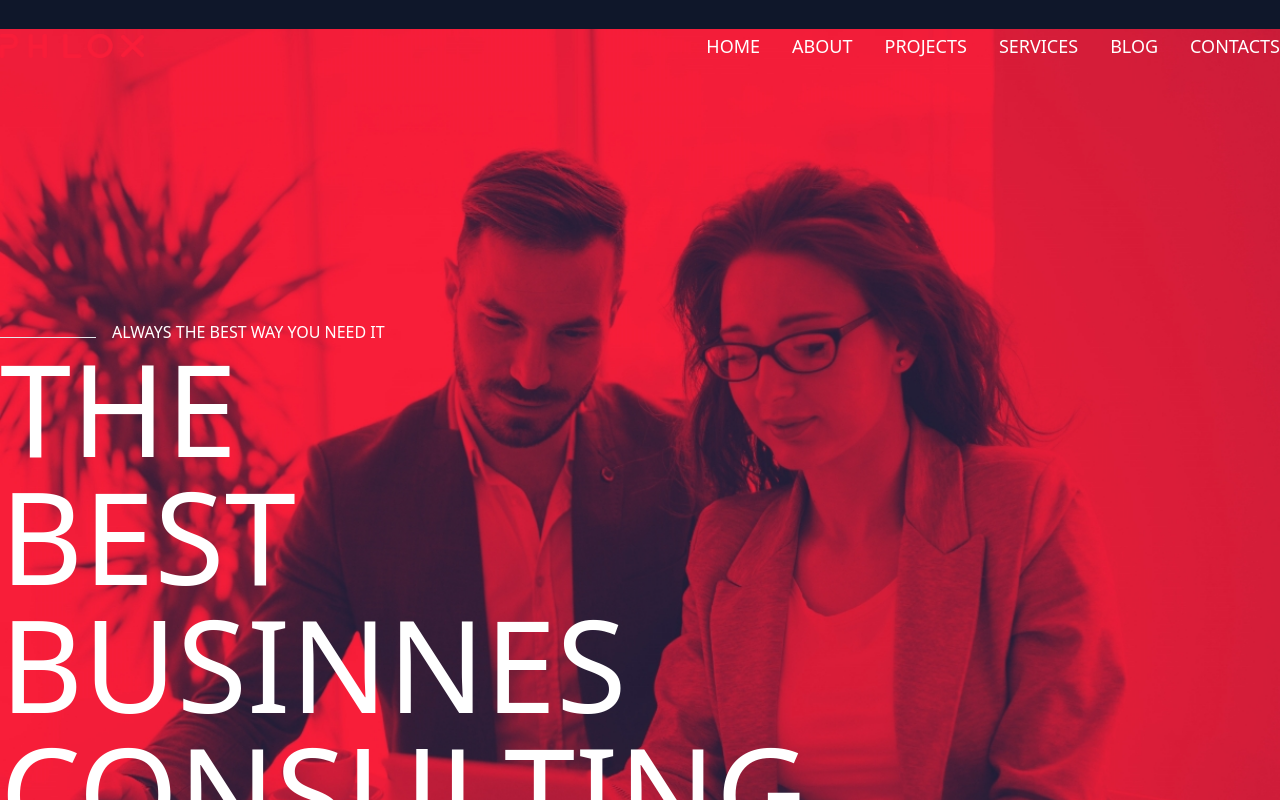
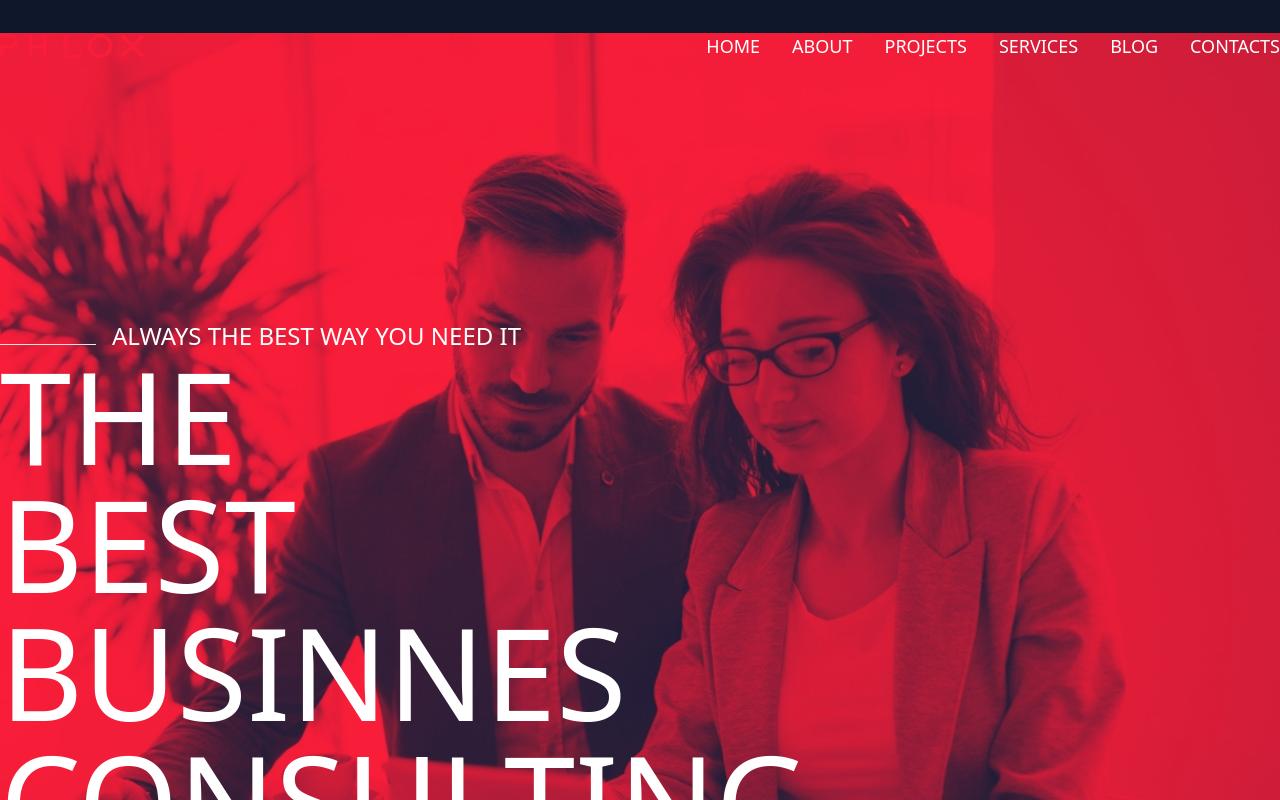
Before and after one commit to RubaCodes/proj-html-vuejs, a Vue app: page / in a window 1280 px wide. Shown: the top 800 px of the page. Built offline with nearby package versions, Linux system fonts and the light colour scheme.

Commit message:
fix dimensioni h3

```diff
--- a/src/components/BaseHero.vue
+++ b/src/components/BaseHero.vue
@@ -9,7 +9,7 @@
     >
       <div class="flex gap-4 items-baseline">
         <hr class="w-24 hr" />
-        <h3>always the best way you need it</h3>
+        <h3 class="text-2xl">always the best way you need it</h3>
       </div>
       <h1 class="text-9xl w-2/5">the best businnes consulting</h1>
 
```
